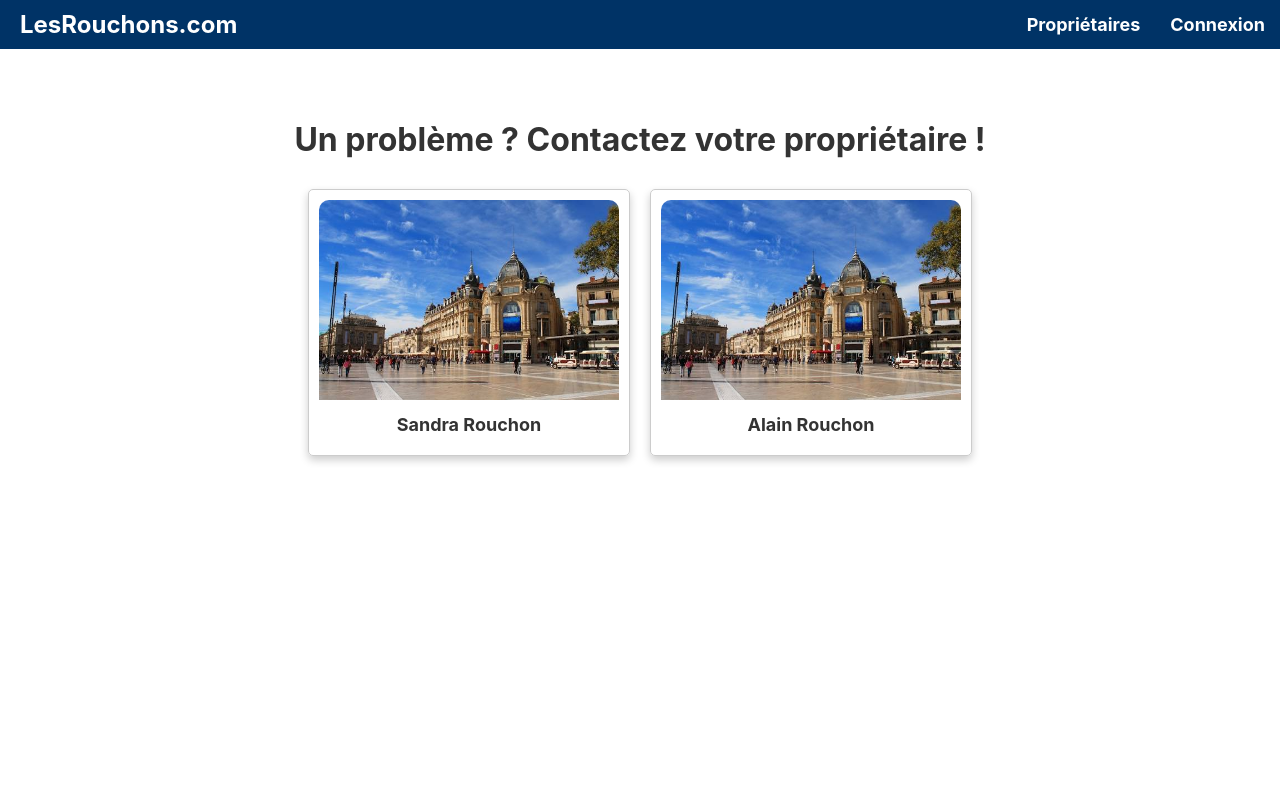
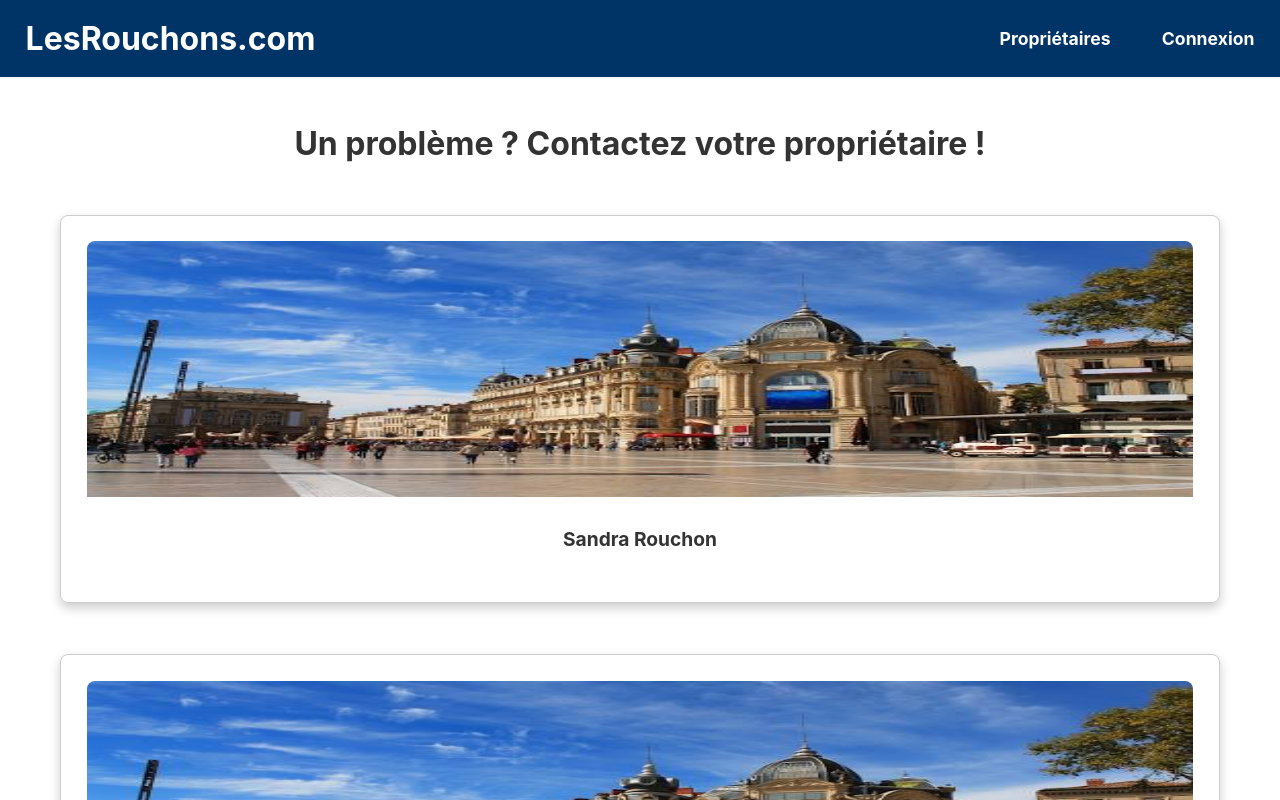
Before and after one commit to Gabriel34190/LRSIM, a React (Create React App) app: page /proprietaires in a window 1280 px wide. Shown: the top 800 px of the page. Built offline with nearby package versions, Linux system fonts and the light colour scheme.

Commit message:
réédit du style vec wd, refaire la partie ynamique new location

```diff
--- a/src/components/Home.js
+++ b/src/components/Home.js
@@ -66,7 +66,11 @@ const Home = () => {
         navigate(`/locations/${id}`);
     };
 
-    // Fonction pour supprimer un lieu
+    // Ajouter un nouveau lieu dans la liste
+    const handleLocationAdded = (newLocation) => {
+        setLocations((prevLocations) => [newLocation, ...prevLocations]);
+    };
+
     const handleDeleteLocation = async (id) => {
         const confirmation = window.confirm('Êtes-vous sûr de vouloir supprimer ce lieu ?');
         if (confirmation) {
@@ -157,10 +161,9 @@ const Home = () => {
                         Ajouter un nouveau lieu
                     </button>
                 )}
-
                 {showForm && (
                     <div className="new-location-form">
-                        <NewLocationForm onClose={toggleForm} />
+                         <NewLocationForm onClose={toggleForm} onLocationAdded={handleLocationAdded} />
                     </div>
                 )}
             </div>
--- a/src/css/Home.css
+++ b/src/css/Home.css
@@ -1,52 +1,68 @@
-/* Les Lieux*/
+:root {
+    --padding-base: 2vw; /* Base padding relative à la largeur de l'écran */
+    --font-size-base: 1rem; /* Taille de police de base */
+    --font-size-title: 2rem; /* Taille de police pour les titres */
+    --font-size-card-text: 1.2rem; /* Taille du texte dans les cartes */
+    --max-card-width: 90%; /* Largeur maximale des cartes de lieux */
+    --border-radius: 0.5rem; /* Rayon de bordure relatif */
+    --button-padding: 2vw 4vw; /* Taille du padding des boutons */
+    --shadow-color: rgba(0, 0, 0, 0.2); /* Couleur de l'ombre */
+    --navbar-bg: #003366; /* Couleur de fond de la navbar */
+    --add-location-bg: #3075f4; /* Couleur du bouton d'ajout de lieu */
+    --delete-btn-bg: red; /* Couleur du bouton de suppression */
+    --status-label-bg: #fff; /* Fond du label de statut */
+    --text-color: #333; /* Couleur du texte principal */
+    --status-label-color: green; /* Couleur du texte du label de statut */
+}
+
 .home-container {
     text-align: center;
-    padding: 50px;
+    padding: var(--padding-base);
     position: relative;
 }
 
-/* Titre Trovez un Logement */
 .home-title {
-    font-size: 32px;
+    font-size: var(--font-size-title);
     font-weight: bold;
-    color: #333333;
-    margin-bottom: 20px;
+    color: var(--text-color);
+    margin-bottom: 2vw;
 }
 
-/* Ecart titre et lieux*/
 .location-card {
     display: inline-block;
-    margin-top: 30px;
+    margin-top: 2vw;
     cursor: pointer;
-    border-radius: 10px;
-    box-shadow: 0 4px 8px rgba(0, 0, 0, 0.2);
+    border-radius: var(--border-radius);
+    box-shadow: 0 0.4vw 0.8vw var(--shadow-color);
     transition: transform 0.3s ease;
+    width: 90%; /* Utilisation de la largeur maximale */
 }
 
 .location-card:hover {
     transform: scale(1.05);
 }
-/* Location de l'image */
+
 .location-card img {
-    width: 300px;
-    height: 200px;
-    border-radius: 10px 10px 0 0;
+    width: 100%;
+    height: auto;
+    max-width: 100%; /* Permet à l'image de s'adapter à la taille du conteneur */
+    max-height: 20vw;
+    border-radius: var(--border-radius) var(--border-radius) 0 0;
 }
 
 .location-card p {
-    font-size: 18px;
+    font-size: var(--font-size-card-text);
     font-weight: bold;
     background-color: white;
     margin: 0;
-    padding: 10px;
-    border-radius: 0 0 10px 10px;
-    color: #333;
+    padding: 2vw;
+    border-radius: 0 0 var(--border-radius) var(--border-radius);
+    color: var(--text-color);
 }
 
-/* Navbar Styles */
 .navbar {
-    background-color: #003366;
-    padding: 10px 0;
+    background-color: var(--navbar-bg);
+    padding: 1.5vw 0;
     display: flex;
     justify-content: space-between;
     align-items: center;
@@ -55,8 +71,8 @@
 .navbar a {
     color: white;
     text-decoration: none;
-    margin: 0 15px;
-    font-size: 18px;
+    margin: 0 2vw;
+    font-size: 1.1rem;
     font-weight: bold;
 }
 
@@ -65,62 +81,61 @@
 }
 
 .logo {
-    font-size: 24px;
+    font-size: 2rem;
     font-weight: bold;
     color: white;
-    margin-left: 20px;
+    margin-left: 2vw;
 }
 
-/* Status connecté*/
 .status-label {
-    font-size: 14px;
-    color: green;
-    background-color: #fff;
-    padding: 5px 10px;
-    border-radius: 5px;
+    font-size: 0.8rem;
+    color: var(--status-label-color);
+    background-color: var(--status-label-bg);
+    padding: 0.5vw 1vw;
+    border-radius: var(--border-radius);
     position: absolute;
-    top: 55px;
-    right: 20px;
-    box-shadow: 0 2px 5px rgba(0, 0, 0, 0.2);
+    top: 5vw;
+    right: 2vw;
+    box-shadow: 0 0.2vw 0.5vw var(--shadow-color);
+}
+
+.add-location-button {
+    background-color: var(--add-location-bg);
+    color: white;
+    border: none;
+    border-radius: var(--border-radius);
+    padding: var(--button-padding);
+    cursor: pointer;
+    margin-bottom: 2vw;
+    font-size: 1rem;
+    font-weight: bold;
+    display: block; /* Remplacer 'inline-block' par 'block' */
+    margin-left: auto; /* Centre horizontalement */
+    margin-right: auto; /* Centre horizontalement */
 }
 
 
-/* Ajouter un nouveau lieu Button Styles */
-.add-location-button {
-    background-color: #3075f4;
-    color: white;
-    border: none;
-    border-radius: 5px;
-    padding: 10px 20px;
-    cursor: pointer;
-    margin-bottom: 10px;
-    font-size: 16px;
-    font-weight: bold;
-    display: inline-block;
-    margin-left: 850px;
-
-}
-
 .delete-button {
     position: absolute;
-    top: 5px;
-    right: 5px;
-    background: red;
+    top: 2vw;
+    right: 2vw;
+    background: var(--delete-btn-bg);
     color: white;
     border: none;
     border-radius: 50%;
-    width: 20px;
-    height: 20px;
+    width: 1.5vw;
+    height: 1.5vw;
     display: flex;
     justify-content: center;
     align-items: center;
     cursor: pointer;
+    font-size: 1rem;
 }
 
 .location-card {
     position: relative; /* Nécessaire pour positionner le bouton */
-    padding: 10px;
+    padding: 2vw;
     border: 1px solid #ccc;
-    margin: 10px;
-    border-radius: 5px;
+    margin: 2vw;
+    border-radius: var(--border-radius);
 }
--- a/src/css/NewLocationForm.css
+++ b/src/css/NewLocationForm.css
@@ -1,40 +1,55 @@
-/* NewLocationForm.css */
+:root {
+    --padding-base: 2vw; /* Base padding relative à la largeur de l'écran */
+    --font-size-base: 1rem; /* Taille de police de base */
+    --max-width: 90%; /* Largeur maximale relative à la taille de l'écran */
+    --border-radius: 0.5rem; /* Rayon de bordure relatif */
+    --button-padding: 2vw 4vw; /* Taille du padding des boutons en pourcentage */
+    --image-size: 40vw; /* Taille maximale de l'image */
+    --border-color: #ccc; /* Couleur de bordure */
+    --background-color: #fff; /* Couleur de fond */
+    --shadow-color: rgba(0, 0, 0, 0.2); /* Ombre */
+    --error-color: red;
+    --success-color: green;
+}
 
 .new-location-form {
-    background-color: #fff;
-    padding: 20px;
-    border-radius: 8px;
-    box-shadow: 0px 4px 8px rgba(0, 0, 0, 0.2);
-    max-width: 400px;
+    background-color: var(--background-color);
+    padding: var(--padding-base);
+    border-radius: var(--border-radius);
+    box-shadow: 0px 0.4vw 0.8vw var(--shadow-color);
+    max-width: var(--max-width);
     margin: auto;
     text-align: center;
 }
 
 .new-location-form h2 {
-    margin-bottom: 15px;
+    margin-bottom: 2vw;
+    font-size: 1.5rem;
 }
 
 .new-location-form label {
     display: block;
     text-align: left;
-    margin-bottom: 10px;
+    margin-bottom: 1.5vw;
+    font-size: 1rem;
 }
 
 .new-location-form input,
 .new-location-form textarea {
     width: 100%;
-    padding: 8px;
-    margin-top: 5px;
-    margin-bottom: 15px;
-    border: 1px solid #ccc;
-    border-radius: 4px;
+    padding: 1vw;
+    margin-top: 0.5vw;
+    margin-bottom: 2vw;
+    border: 1px solid var(--border-color);
+    border-radius: var(--border-radius);
+    font-size: 1rem;
 }
 
 .new-location-form button {
-    padding: 10px 20px;
-    margin: 10px 5px;
+    padding: var(--button-padding);
+    margin: 1vw 0.5vw;
     border: none;
-    border-radius: 4px;
+    border-radius: var(--border-radius);
     cursor: pointer;
 }
 
@@ -43,9 +58,29 @@
 }
 
 .new-location-form .error {
-    color: red;
+    color: var(--error-color);
 }
 
 .new-location-form .success {
-    color: green;
+    color: var(--success-color);
 }
+
+.image-preview {
+    margin-top: 1vw;
+    display: flex;
+    justify-content: center;
+    align-items: center;
+    border: 1px solid var(--border-color);
+    padding: 1vw;
+    border-radius: var(--border-radius);
+    background-color: #f9f9f9;
+    max-width: var(--image-size);
+    max-height: var(--image-size);
+}
+
+.image-preview img {
+    max-width: 100%;
+    max-height: 100%;
+    object-fit: cover;
+    border-radius: var(--border-radius);
+}
```
Also changed, not shown: src/components/NewLocationForm.js (+54 -56 lines).
